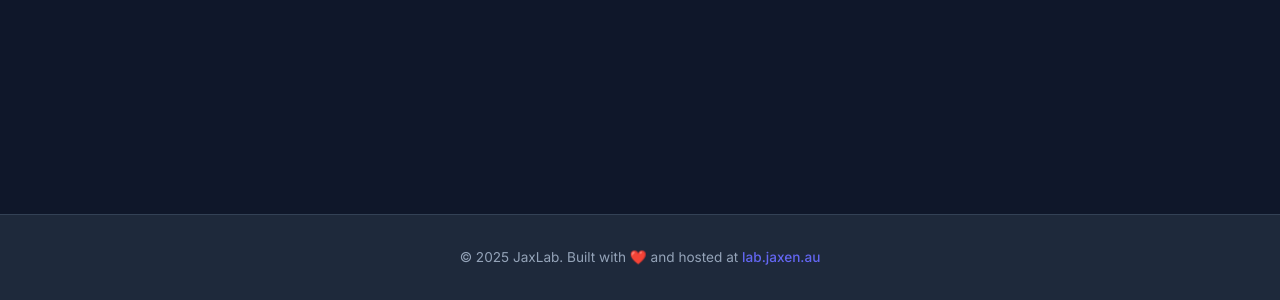
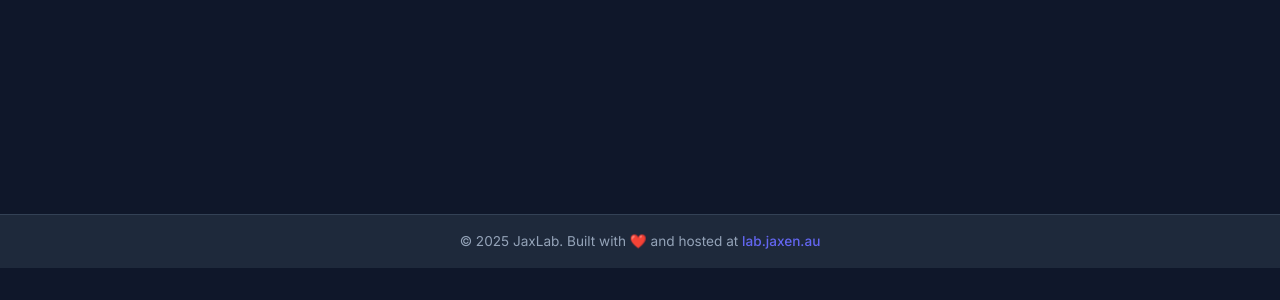
Before and after one commit to jwood74/jaxlab, a plain HTML site: page tools/aus-population/index.html in a window 1280 px wide. Shown: the part 4646-4946 px from the top of the page. After the commit the page ends 4914 px from the top, so only its background shows below. Drawn offline with Linux system fonts and the light colour scheme.

Commit message:
Make footer shorter to fix scroll thing

```diff
--- a/tools/aus-population/style.css
+++ b/tools/aus-population/style.css
@@ -399,3 +399,8 @@
     height: 500vh;
     pointer-events: none;
 }
+
+/* Footer Override */
+.footer {
+    padding: var(--spacing-md) 0;
+}
```
